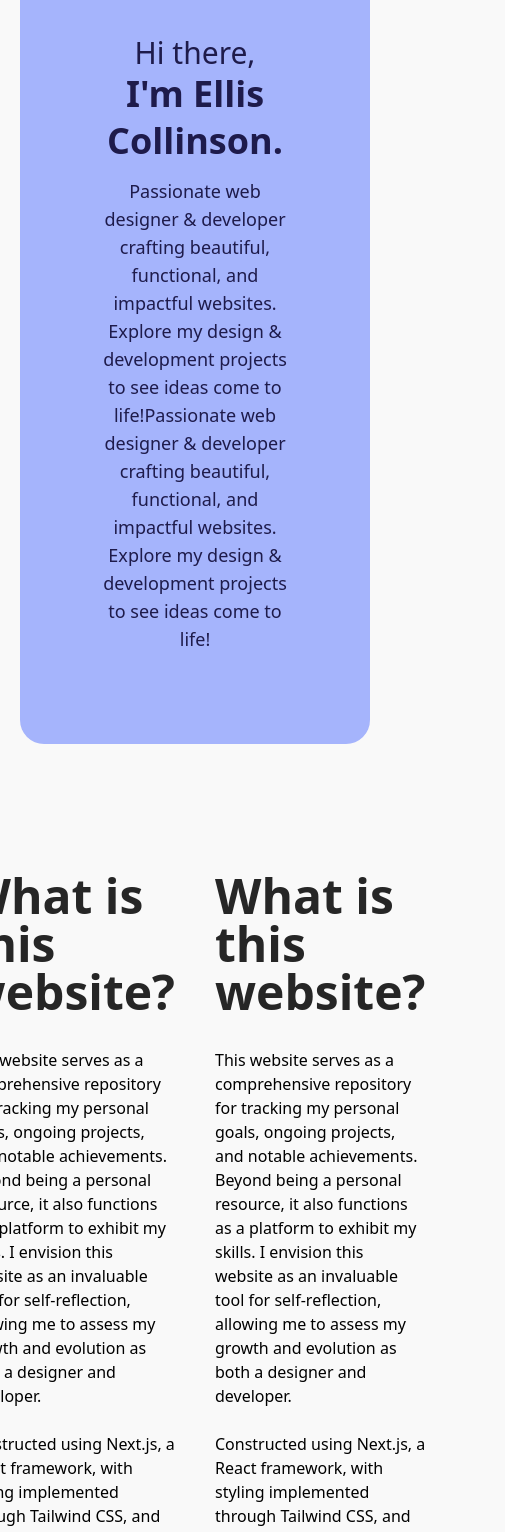
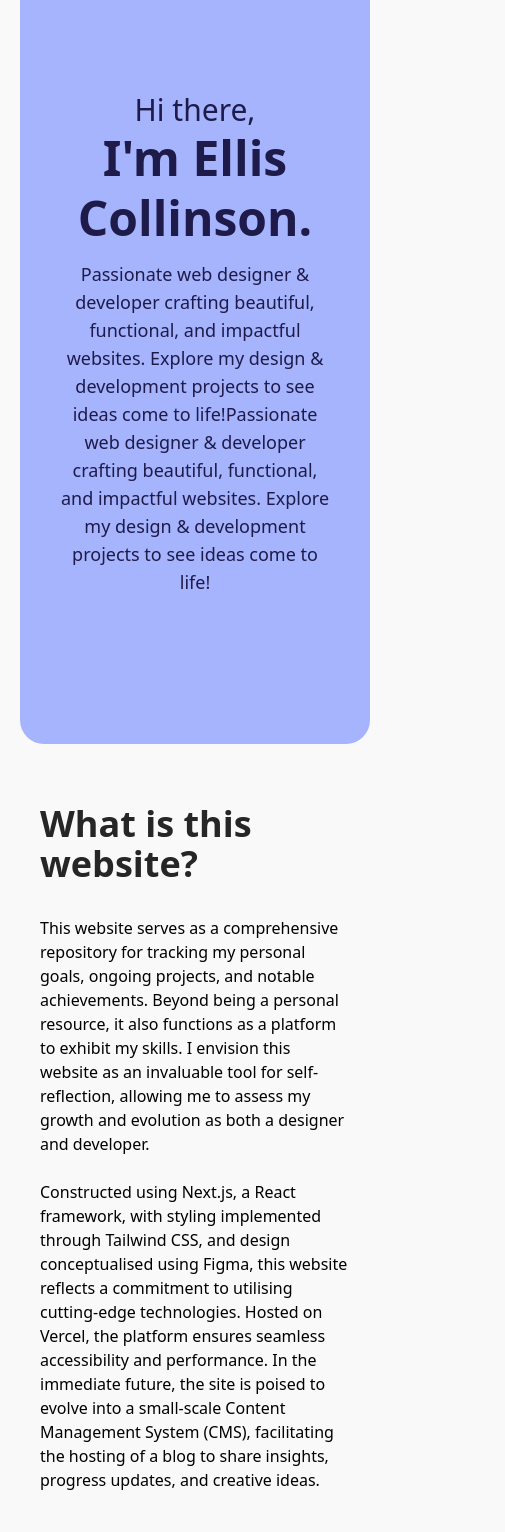
Before and after one commit to HeyEbb/portfolio, a Next.js app: page / in a window 390 px wide. Shown: the part 180-1712 px from the top of the page, 505 px wide, since content can reach past the window. Built offline with nearby package versions, Linux system fonts and the light colour scheme.

Commit message:
📱 Make first two sections of the home page mobile responsive.

```diff
--- a/src/app/globals.css
+++ b/src/app/globals.css
@@ -26,12 +26,12 @@ body {
 
 h1 {
   @apply mb-5
-  text-4xl
+  text-5xl
   font-bold
+  leading-tight
   /* text-neutral-900  */
   md:text-6xl
   2xl:text-7xl;
-  line-height: 1.3;
 }
 
 h2 {
@@ -43,10 +43,10 @@ h2 {
 }
 
 h3 {
-  @apply text-5xl
+  @apply text-4xl
   font-bold
   text-neutral-800
-  lg:text-6xl;
+  xl:text-5xl;
 }
 
 h4 {
--- a/src/app/home/page.tsx
+++ b/src/app/home/page.tsx
@@ -30,7 +30,7 @@ export default function Page() {
         {/* background holder, contains a cool yellow slant */}
         <section>
           {/* header hero container */}
-          <div className="core-structure mt-8 flex min-h-[800px] w-full items-center rounded-3xl bg-indigo-300 p-20 text-indigo-950">
+          <div className="core-structure mt-8 flex min-h-[800px] w-full items-center rounded-3xl bg-indigo-300 p-10 text-indigo-950 lg:p-20">
             {/* left side */}
             <div className={`text-center lg:text-left xl:w-6/12`}>
               <span className={`text-3xl font-light md:text-6xl`}>
@@ -58,8 +58,8 @@ export default function Page() {
 
         {/* about me */}
         <section>
-          <div className="core-structure flex gap-10 px-20 py-32">
-            <div className={`w-6/12 `}>
+          <div className="core-structure flex flex-col gap-10 xl:flex-row xl:gap-20 xl:px-16 xl:py-28">
+            <div className={`mt-10 w-full p-5 xl:mt-5 xl:w-6/12 xl:p-0 `}>
               <h3 className={`pb-5`}>What is this website?</h3>
               <p className="">
                 This website serves as a comprehensive repository for tracking
@@ -85,7 +85,7 @@ export default function Page() {
                 This website is still under very active development.
               </p>
             </div>
-            <div className={`w-6/12 `}>
+            <div className={`mt-10 w-full p-5 xl:mt-5 xl:w-6/12 xl:p-0 `}>
               <h3 className={`pb-5`}>What is this website?</h3>
               <p className="">
                 This website serves as a comprehensive repository for tracking
@@ -121,7 +121,7 @@ export default function Page() {
             className={`core-structure lg:py-26 flex flex-col items-center p-10 py-28 text-center xl:py-44
         `}
           >
-            <h3 className={`pb-5`}>{`What I do best`}</h3>
+            <h3 className={`pb-5`}>{`A little about me.`}</h3>
             <p className="w-10/12">
               Here are a few of the skills that I have have been focusing on in
               the past few years. I have been working on a variety of projects,
```
